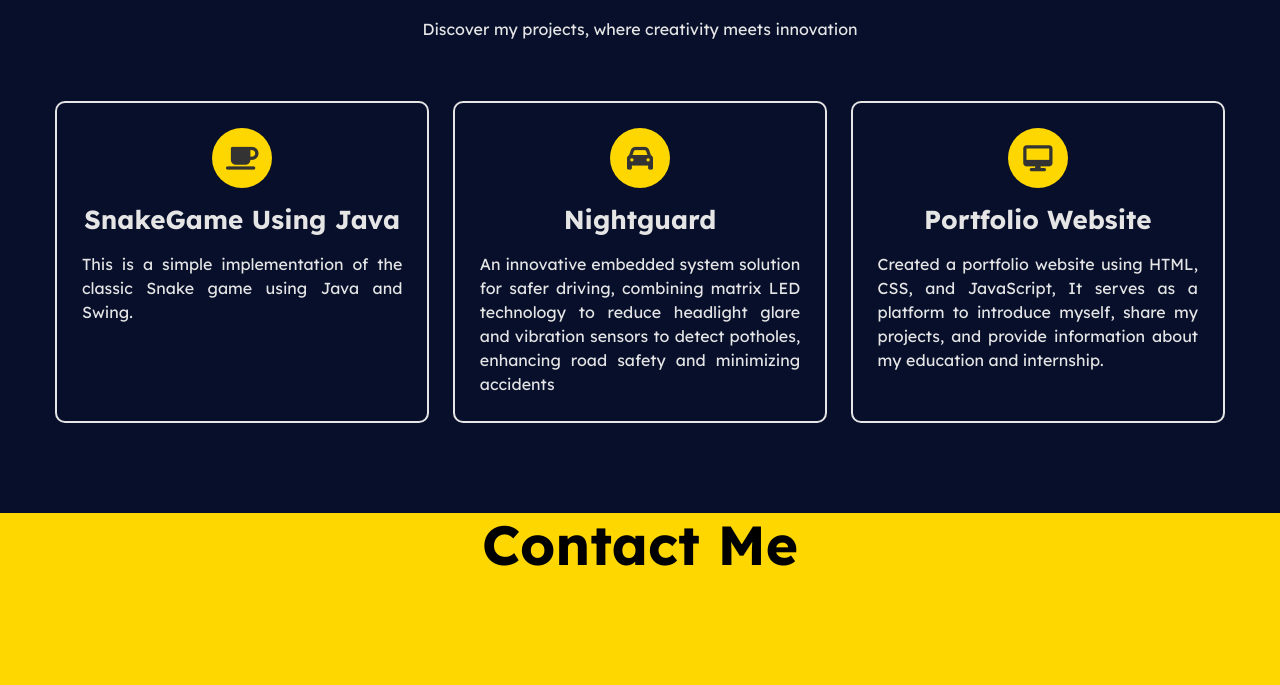
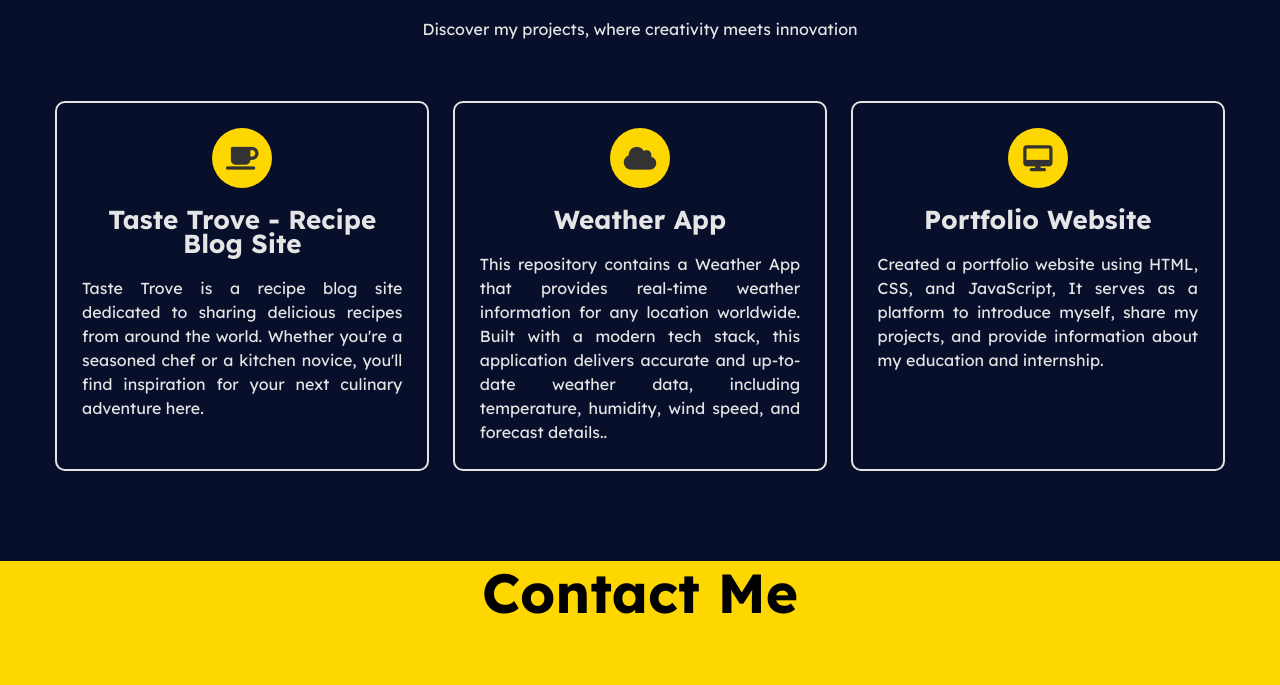
Before and after one commit to karthikykr/Portfolio, a plain HTML site: page index.html in a window 1280 px wide. Shown: the part 2001-2686 px from the top of the page. Drawn offline with nearby package versions, Linux system fonts and the light colour scheme.

Commit message:
update profile 3

```diff
--- a/index.html
+++ b/index.html
@@ -217,14 +217,14 @@
                 <!-- 1st Project -->
                 <div class="project">
                     <i class="fa fa-coffee"></i>
-                    <h4>SnakeGame Using Java</h4>
-                    <p>This is a simple implementation of the classic Snake game using Java and Swing.</p>
+                    <h4>Taste Trove - Recipe Blog Site</h4>
+                    <p>Taste Trove is a recipe blog site dedicated to sharing delicious recipes from around the world. Whether you're a seasoned chef or a kitchen novice, you'll find inspiration for your next culinary adventure here.</p>
                 </div>
                  <!-- 2nd Project -->
                  <div class="project">
-                    <i class="fa fa-car"></i>
-                    <h4>Nightguard</h4>
-                    <p>An innovative embedded system solution for safer driving, combining matrix LED technology to reduce headlight glare and vibration sensors to detect potholes, enhancing road safety and minimizing accidents</p>
+                    <i class="fa-solid fa-cloud"></i>
+                    <h4>Weather App</h4>
+                    <p>This repository contains a Weather App that provides real-time weather information for any location worldwide. Built with a modern tech stack, this application delivers accurate and up-to-date weather data, including temperature, humidity, wind speed, and forecast details..</p>
                 </div>
                 <!-- 3rd Project -->
                 <div class="project">
```
